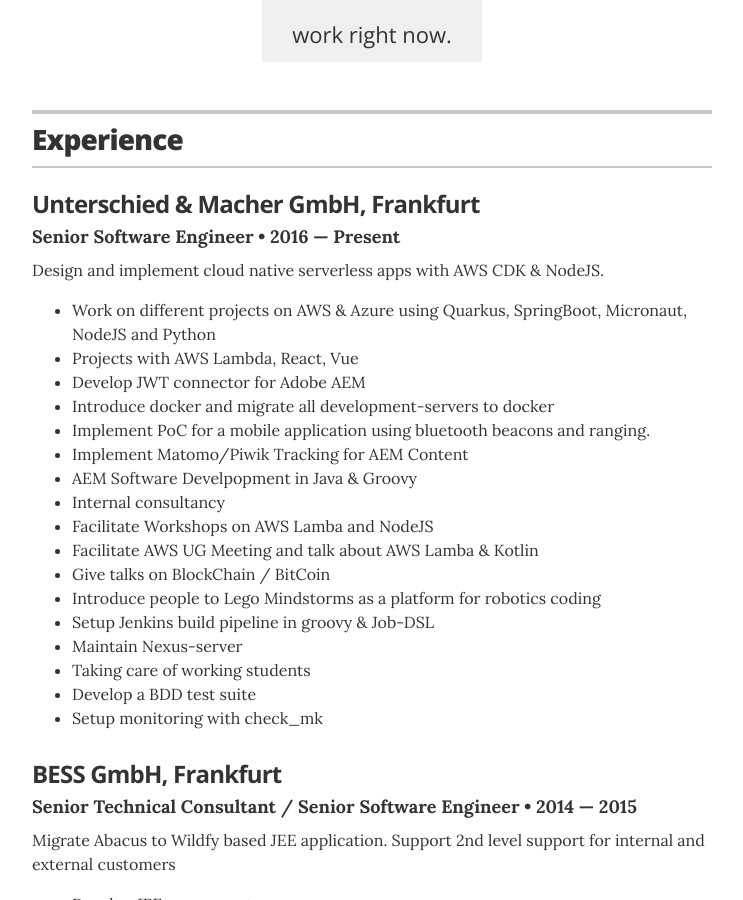
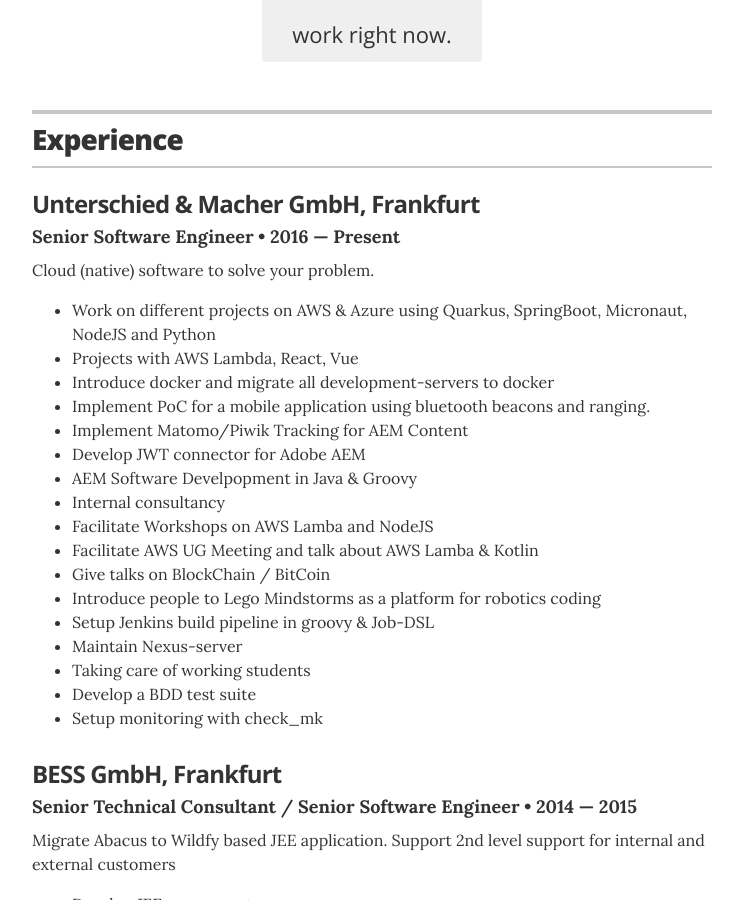
Before and after one commit to CWACoderWithAttitude/resume, a Jekyll site: the page built from index.html, in a window 1280 px wide and 900 px high, scrolled down 450 px. Shown: the whole window, without its empty margins (268-1011 px from the left). Built offline with Jekyll 4.4.1, drawn with Linux system fonts in a browser that asks for light colours.

Commit message:
updated uum summary and tweaked summay-list

```diff
--- a/_data/experience.yml
+++ b/_data/experience.yml
@@ -2,7 +2,7 @@
 - company: Unterschied & Macher GmbH, Frankfurt
   position: Senior Software Engineer
   duration: 2016 &mdash; Present
-  summary: Design and implement cloud native serverless apps with AWS CDK & NodeJS. <ul class="resume-item-list"><li>Work on different projects on AWS & Azure using Quarkus, SpringBoot, Micronaut, NodeJS and Python</li><li>Projects with AWS Lambda, React, Vue</li><li>Develop JWT connector for Adobe AEM</li><li>Introduce docker and migrate all development-servers to docker</li><li>Implement PoC for a mobile application using bluetooth beacons and ranging.</li><li>Implement Matomo/Piwik Tracking for AEM Content</li><li>AEM Software Develpopment in Java &amp; Groovy</li><li>Internal consultancy</li><li>Facilitate Workshops on AWS Lamba and NodeJS</li><li>Facilitate AWS UG Meeting and talk about AWS Lamba &amp; Kotlin</li><li>Give talks on BlockChain / BitCoin</li><li>Introduce people to Lego Mindstorms as a platform for robotics coding</li><li>Setup Jenkins build pipeline in groovy &amp; Job-DSL</li><li>Maintain Nexus-server</li><li>Taking care of working students</li><li>Develop a BDD test suite</li><li>Setup monitoring with check_mk</li></ul>
+  summary: Cloud (native) software to solve your problem. <ul class="resume-item-list"><li>Work on different projects on AWS & Azure using Quarkus, SpringBoot, Micronaut, NodeJS and Python</li><li>Projects with AWS Lambda, React, Vue</li><li>Introduce docker and migrate all development-servers to docker</li><li>Implement PoC for a mobile application using bluetooth beacons and ranging.</li><li>Implement Matomo/Piwik Tracking for AEM Content</li><li>Develop JWT connector for Adobe AEM</li><li>AEM Software Develpopment in Java &amp; Groovy</li><li>Internal consultancy</li><li>Facilitate Workshops on AWS Lamba and NodeJS</li><li>Facilitate AWS UG Meeting and talk about AWS Lamba &amp; Kotlin</li><li>Give talks on BlockChain / BitCoin</li><li>Introduce people to Lego Mindstorms as a platform for robotics coding</li><li>Setup Jenkins build pipeline in groovy &amp; Job-DSL</li><li>Maintain Nexus-server</li><li>Taking care of working students</li><li>Develop a BDD test suite</li><li>Setup monitoring with check_mk</li></ul>
 
 - company: BESS GmbH, Frankfurt
   position: Senior Technical Consultant / Senior Software Engineer
```
